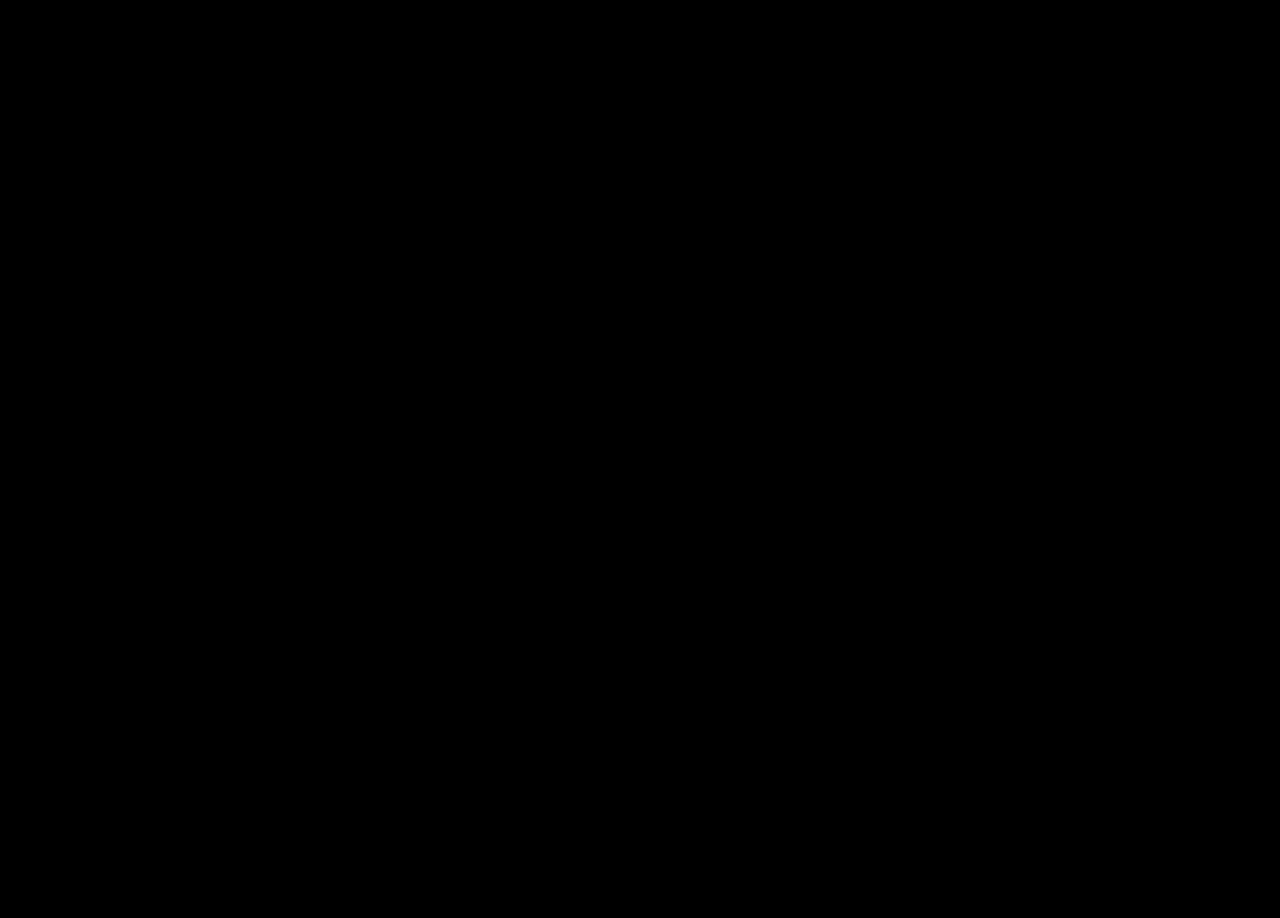
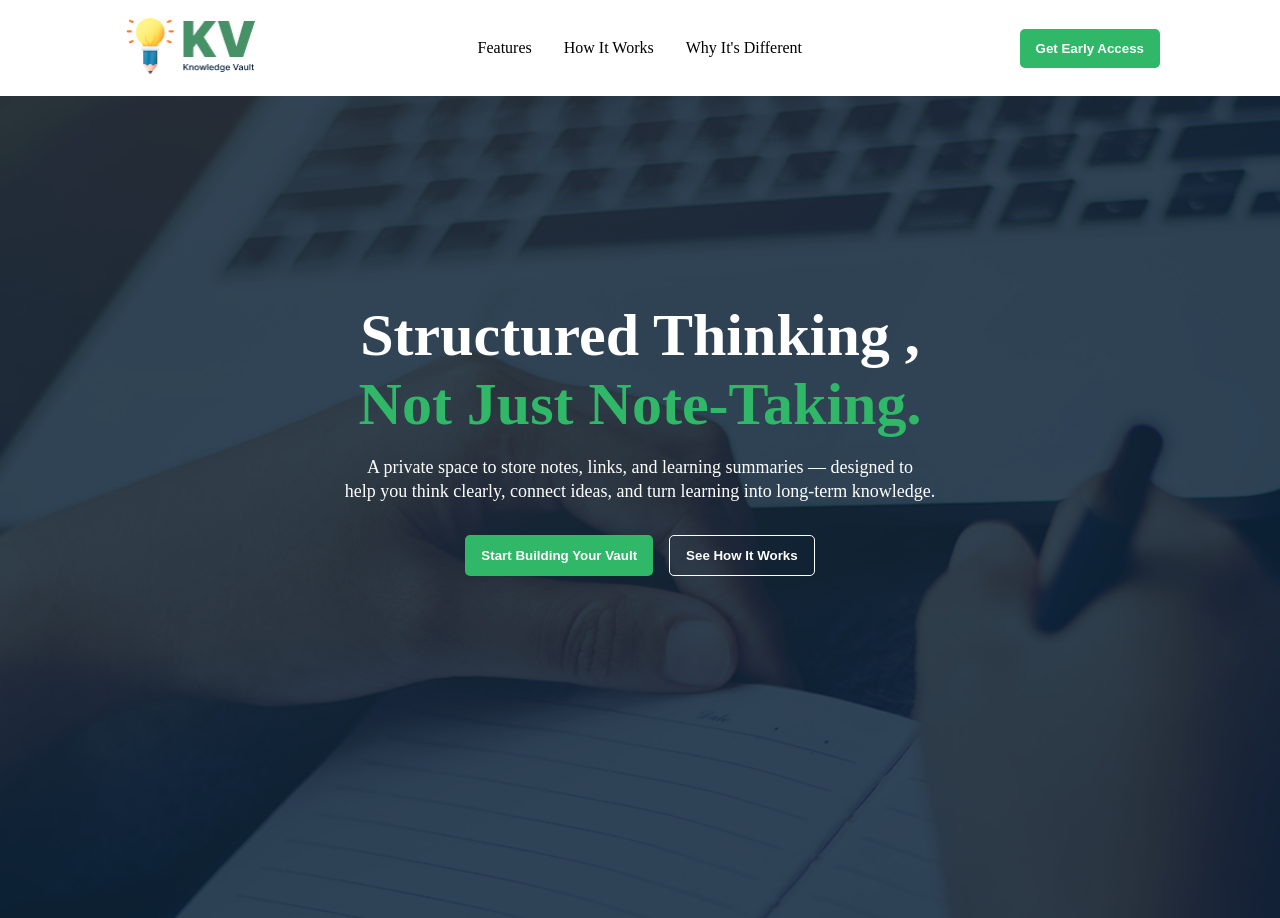
Before and after one commit to lutfur670/assignment-1, a plain HTML site: page index.html in a window 1280 px wide. Before the commit the page ends 800 px from the top, so only its background shows below. Drawn offline with Linux system fonts and the light colour scheme.

Commit message:
navigation bar, hero section added

```diff
--- a/index.html
+++ b/index.html
@@ -3,10 +3,42 @@
 <head>
     <meta charset="UTF-8">
     <meta name="viewport" content="width=device-width, initial-scale=1.0">
+    <link rel="preconnect" href="https://fonts.googleapis.com">
+    <link rel="preconnect" href="https://fonts.gstatic.com" crossorigin>
+    <link href="https://fonts.googleapis.com/css2?family=Inter:ital,opsz,wght@0,14..32,100..900;1,14..32,100..900&family=Open+Sans:ital,wght@0,300..800;1,300..800&display=swap" rel="stylesheet">
     <title> Assignment 1 </title>
     <link rel="stylesheet" href="./styles/blog.css">
 </head>
 <body>
-
+    <header>
+        <nav>
+            <div class="logo">
+                <img src="./assets/logo-navbar.png" alt="">
+            </div>
+            <div class="menu">
+                <ul>
+                    <li>Features</li>
+                    <li>How It Works</li>
+                    <li>Why It's Different</li>
+                </ul>
+            </div>
+            <div class="nav-button">
+                <button>Get Early Access</button>
+            </div>
+        </nav>
+        <section class="hero-container">
+           <div class="hero-info">
+            <h1> Structured Thinking ,<br>
+                <span class="color-green">Not Just Note-Taking.</span>
+            </h1>
+            <p> A private space to store notes, links, and learning summaries — designed to <br>
+                help you think clearly, connect ideas, and turn learning into long-term knowledge.</p>
+            <div class="hero-button">
+             <button class="button1">Start Building Your Vault</button>
+             <button class="button2">See How It Works</button>
+            </div>
+           </div>
+        </section>
+    </header>
 </body>
 </html>
--- a/styles/blog.css
+++ b/styles/blog.css
@@ -1,3 +1,109 @@
-body{
-    background-color: #000000;
+*{
+    margin: 0;
+    padding: 0;
+    box-sizing: border-box;
 }
+
+
+.open-sans-font {
+  font-family: "Open Sans", sans-serif;
+  font-optical-sizing: auto;
+}
+
+.color-green{
+    color:#30B868;
+}
+
+
+/* design navbar */
+
+nav{
+    display: flex;
+    justify-content: space-between;
+    padding:16px 120px;
+    align-items: center;
+}
+
+
+nav img{
+    width: 140px;
+}
+
+
+nav .menu ul{
+    list-style-type: none;
+    display: flex;
+    align-items: center;
+    gap: 32px;
+}
+
+
+nav .nav-button button {
+    padding: 12px 16px;
+    background-color: #30B868;
+    color: #ffffff;
+    border: none;
+    border-radius: 5px;
+    font-weight: 600;
+    cursor: pointer;
+}
+
+
+/* degin hero */
+
+.hero-container{
+    background: url("../assets/hero-bg.png");
+    background-position: center;
+    width: 100%;
+    height: 822px;
+    background-repeat: no-repeat;
+    background-size: cover;
+}
+
+.hero-container .hero-info{
+    width: 80%;
+    max-width: 1360;
+    padding: 189px 120px 337px;
+    margin: 0 auto;
+    text-align: center;
+}
+
+.hero-container .hero-info h1{
+    color: #FFFFFF;
+    padding: 16px 0px;
+    font-size: 60px;
+}
+
+.hero-container .hero-info p{
+    color: #ffffff;
+    font-size: 18px;
+    line-height: 24px;
+    max-width: 1360px;
+}
+
+.hero-info .hero-button{
+    display: flex;
+    justify-content: center;
+    gap: 16px;
+    margin-top: 32px;
+}
+
+.hero-button .button1{
+    padding: 12px 16px;
+    background-color: #30B868;
+    color: #ffffff;
+    border: none;
+    border-radius: 5px;
+    font-weight: 600;
+    cursor: pointer;
+}
+.hero-button .button2{
+    padding: 12px 16px;
+    background: none;
+    color: #ffffff;
+    border: none;
+    border: 1px solid white;
+    border-radius: 5px;
+    font-weight: 600;
+    cursor: pointer;
+}
```
